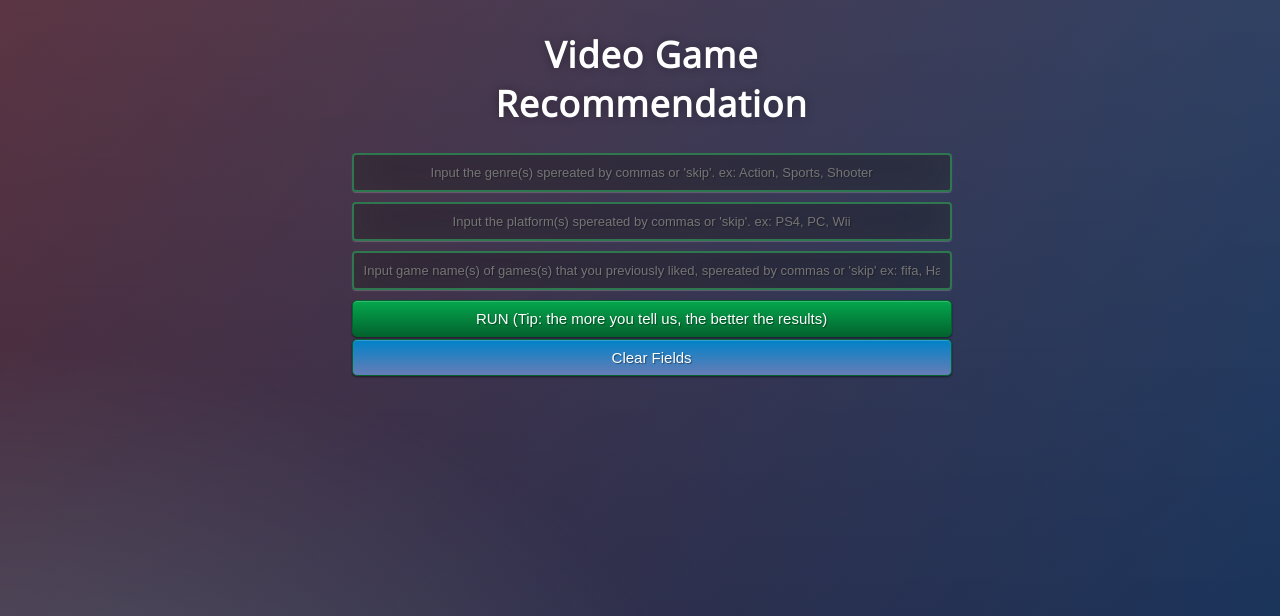
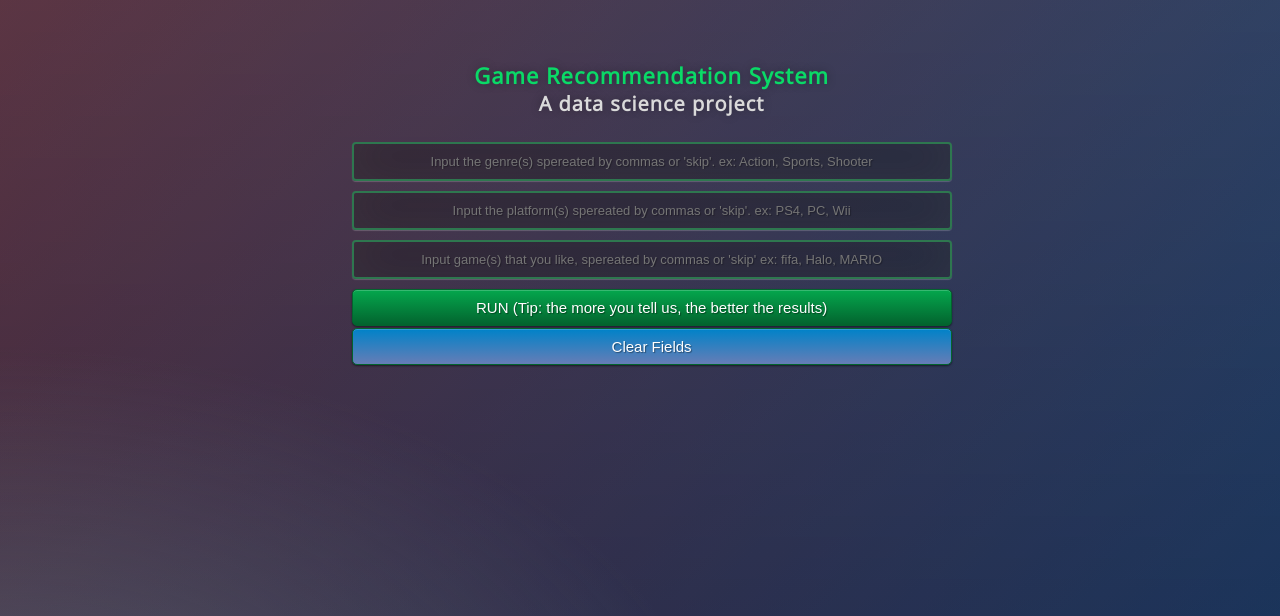
Before and after one commit to kusai99/Game-Recommendation-system, a Flask app: page / in a window 1280 px wide. Shown: the top 616 px of the page. Run offline with Flask 2, Linux system fonts and the light colour scheme.

Commit message:
title edit commit

```diff
--- a/app.py
+++ b/app.py
@@ -6,8 +6,6 @@
 import settings
 
 app  = Flask(__name__)
-
-
 
 
 @app.route("/", methods = ['POST', 'GET'])
@@ -42,8 +40,7 @@
         headings = ("Game", "Genre", "Platform", "Year of release", "Publisher", "Critic score", "User score", "Rating", "Compatibility")
         return render_template('index.html', recommendations =  recommendation_list, headings = headings)
 
-        # recommendation_list.append(make_recommendation(features))
-        # return render_template('index.html', recommendations =  recommendation_list)
+
      else :
          recommendation_list = []
          return render_template ('home')
--- a/static/css/main.css
+++ b/static/css/main.css
@@ -18,7 +18,7 @@
 .refresh.active { color: rgba(255, 255, 255, 0.75); }
 .refresh { background-color: #0082c8; background-image: -moz-linear-gradient(top,#0082c8, #667db6); background-image: -ms-linear-gradient(top, #667db6, #0082c8); background-image: -webkit-gradient(linear, 0 0, 0 100%, from(#0082c8), to(#667db6)); background-image: -webkit-linear-gradient(top, #0082c8, #667db6); background-image: -o-linear-gradient(top, #0082c8, #667db6); background-image: linear-gradient(top, #6eb6de, #4a77d4); background-repeat: repeat-x; filter: progid:dximagetransform.microsoft.gradient(startColorstr=#6eb6de, endColorstr=#4a77d4, GradientType=0);  border: 1px solid rgba(3, 99, 46); text-shadow: 1px 1px 1px rgba(0,0,0,0.4); box-shadow: inset 0 1px 0 rgba(255, 255, 255, 0.2), 0 1px 2px rgba(0, 0, 0, 0.5); }
 .refresh:hover, .btn-primary:active, .btn-primary.active, .btn-primary.disabled, .btn-primary[disabled] { filter: none; background-color: #667db6; }
-.refresh { width: 150%; display:block; margin-top: 2px; }
+.refresh { width: 150%; display:block; margin-top: 2px; margin-bottom: 10px; }
 * { -webkit-box-sizing:border-box; -moz-box-sizing:border-box; -ms-box-sizing:border-box; -o-box-sizing:border-box; box-sizing:border-box; }
 
 html { width: 100%; height:100%; overflow:hidden; }
@@ -56,7 +56,7 @@
 	height:400px;
 }
 
-.main h1 { margin: 100px -80px 25px 120px; color: #fff; text-shadow: 0 0 10px rgba(0,0,0,0.3); letter-spacing:1px; text-align:center; align-items: center; }
+.main h3 { margin: 130px -80px 25px 120px; color: #fff; text-shadow: 0 0 10px rgba(0,0,0,0.3); letter-spacing:1px; text-align:center; }
 
 input {
 
--- a/templates/index.html
+++ b/templates/index.html
@@ -6,12 +6,11 @@
 
     <body>
         <div class="main">
-            <h1>Video Game Recommendation</h1>
-
+            <h3><span style="font-weight: bold; font-size: 22px; color: rgb(10, 218, 103);">Game Recommendation System</span><span style = "color: rgb(218, 218, 218); font-size: 20px; display: block;">A data science project</span></h3>
             <form method="post" action="{{ url_for('recommend') }}">
                 <input type="text" name="genres" placeholder="Input the genre(s) spereated by commas or 'skip'. ex: Action, Sports, Shooter" required="required" />
                 <input type="text" name="paltforms" placeholder="Input the platform(s) spereated by commas or 'skip'. ex: PS4, PC, Wii" required="required" />
-                <input type="text" name="games_names" placeholder="Input game name(s) of games(s) that you previously liked, spereated by commas or 'skip' ex: fifa, Halo, MARIO" required="required" />
+                <input type="text" name="games_names" placeholder="Input game(s) that you like, spereated by commas or 'skip' ex: fifa, Halo, MARIO" required="required" />
 
                 <button type="submit"  class="btn btn-primary btn-block btn-large floated">RUN (Tip: the more you tell us, the better the results)</button>
                 <a href="{{ url_for('refresh') }}"> <button type="reset" class="refresh floated refresh-block"  >Clear Fields</button></a>
```
